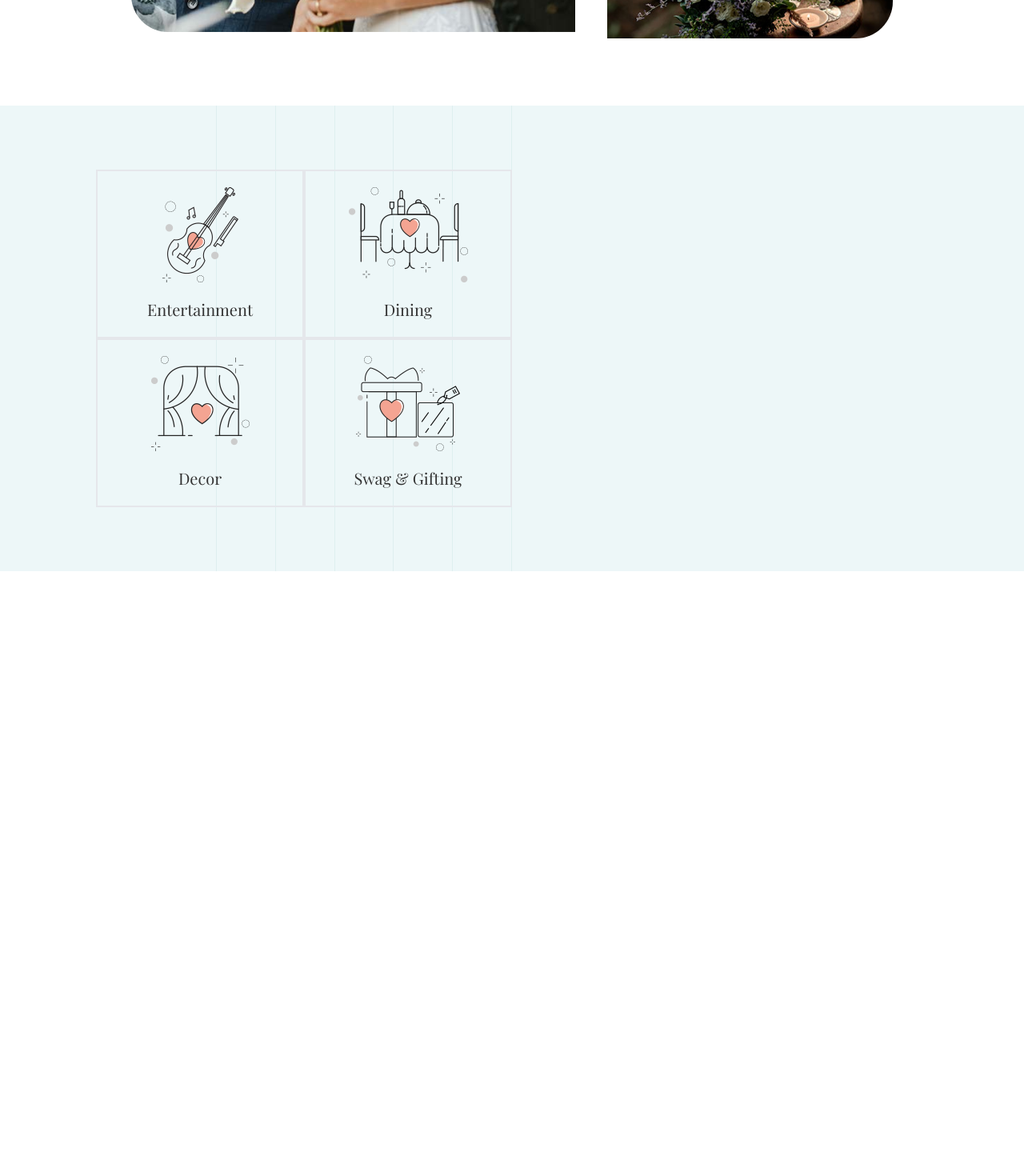
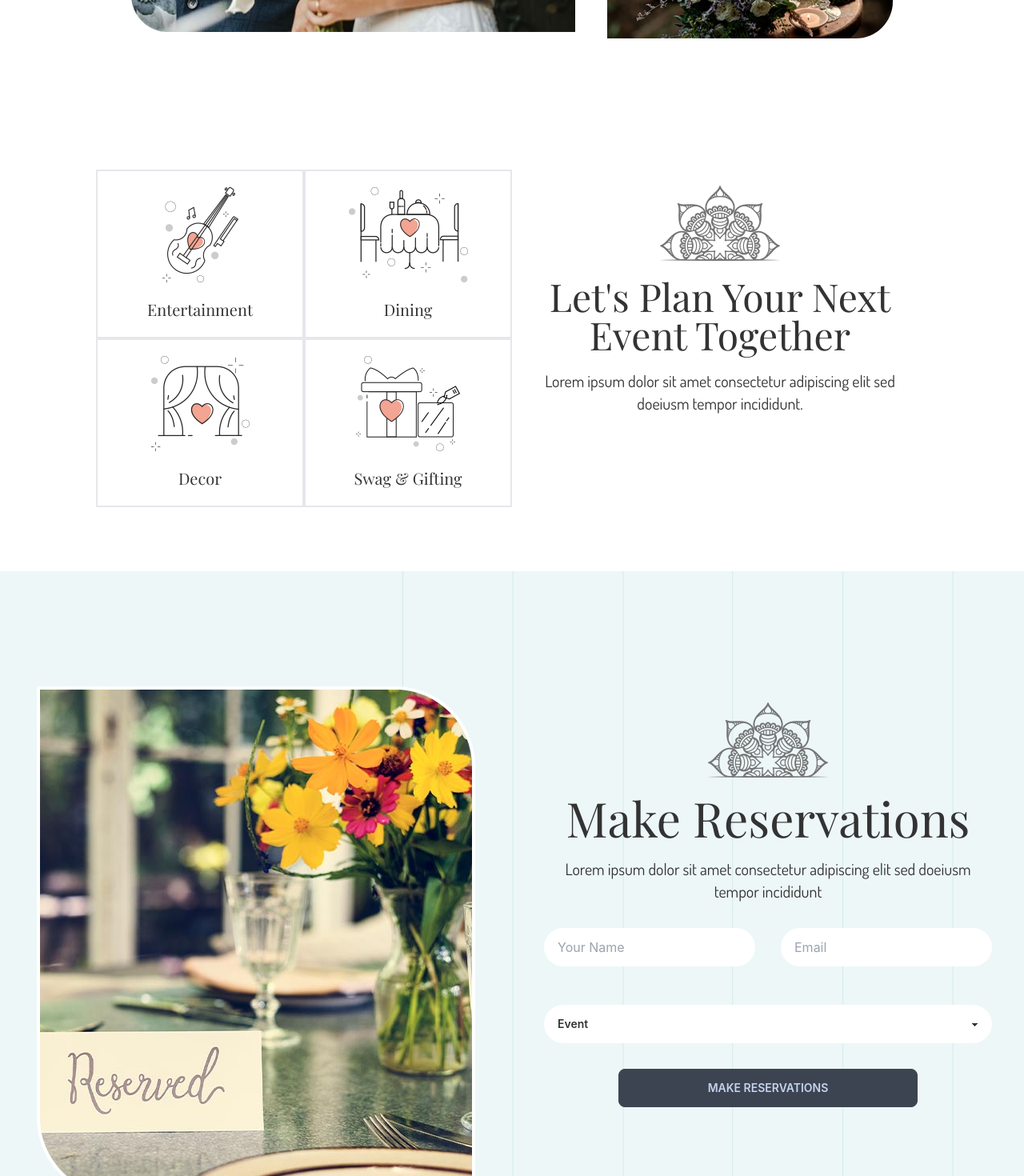
Before and after one commit to Al-Shaharia-Ifty/Unique-Creation-Event-Management, a React (Create React App) app: page / in a window 1280 px wide. Shown: the part 2940-4410 px from the top of the page at 80% size. Before the commit the page ends 3654 px from the top, so only its background shows below. Built offline with nearby package versions, Linux system fonts and the light colour scheme.

Commit message:
reservations almost done

```diff
--- a/package.json
+++ b/package.json
@@ -7,8 +7,11 @@
     "@testing-library/react": "^13.3.0",
     "@testing-library/user-event": "^13.5.0",
     "daisyui": "^2.24.0",
+    "date-fns": "^2.29.2",
     "react": "^18.2.0",
+    "react-day-picker": "^8.2.0",
     "react-dom": "^18.2.0",
+    "react-hook-form": "^7.34.2",
     "react-icons": "^4.4.0",
     "react-router-dom": "^6.3.0",
     "react-scripts": "5.0.1",
--- a/src/Pages/Home/Home.js
+++ b/src/Pages/Home/Home.js
@@ -3,6 +3,7 @@ import AboutSection from "./AboutSection";
 import Banner from "./Banner";
 import Product from "./Product";
 import Program from "./Program";
+import Reservations from "./Reservations";
 import Together from "./Together";
 
 const Home = () => {
@@ -13,6 +14,7 @@ const Home = () => {
       <Product />
       <Program />
       <Together />
+      <Reservations />
     </div>
   );
 };
--- /dev/null
+++ b/src/Pages/Home/Reservations.js
@@ -0,0 +1,130 @@
+import React, { useState } from "react";
+import bg from "../../Assets/logo/lines_section4.jpg";
+import img from "../../Assets/images/reserved_sec9.jpg";
+import logo from "../../Assets/logo/Design_element.png";
+import { useForm } from "react-hook-form";
+import { DayPicker } from "react-day-picker";
+import "react-day-picker/dist/style.css";
+
+const Reservations = () => {
+  const {
+    register,
+    formState: { errors },
+    handleSubmit,
+  } = useForm();
+
+  const [date, setDate] = useState(new Date());
+
+  const onSubmit = (data) => {
+    console.log(data);
+  };
+
+  return (
+    <div
+      style={{
+        background: `url(${bg})`,
+        backgroundSize: "cover",
+      }}
+    >
+      <div className="lg:flex block pt-36 pb-96">
+        <div className="lg:w-1/2 w-full px-10 text-center">
+          <img
+            src={img}
+            alt=""
+            className="mx-auto border-4 border-white rounded-tr-[100px] rounded-bl-[100px] hover:scale-110 transition ease-linear duration-200"
+          />
+        </div>
+        <div className="lg:w-1/2 w-full px-10">
+          <img
+            src={logo}
+            className="mx-auto lg:mt-5 mt-10 hover:scale-110 transition ease-linear duration-200"
+            alt=""
+          />
+          <h1 className="text-3xl lg:text-6xl font-banner text-center mt-5 ">
+            Make Reservations
+          </h1>
+          <p className="text-xl font-line text-center mt-5">
+            Lorem ipsum dolor sit amet consectetur adipiscing elit sed doeiusm
+            tempor incididunt
+          </p>
+          <div>
+            <form
+              className="grid grid-cols-2 gap-8 mt-8"
+              onSubmit={handleSubmit(onSubmit)}
+            >
+              <div>
+                <input
+                  type="text"
+                  placeholder="Your Name"
+                  className="input rounded-full w-full max-w-xs"
+                  {...register("name", {
+                    required: {
+                      value: true,
+                      message: "Name is required",
+                    },
+                  })}
+                />
+                <label className="label">
+                  {errors.name?.type === "required" && (
+                    <span className="label-text-alt text-red-500">
+                      {errors.name.message}
+                    </span>
+                  )}
+                </label>
+              </div>
+              <div>
+                <input
+                  type="email"
+                  placeholder="Email"
+                  className="input rounded-full w-full max-w-xs"
+                  {...register("email", {
+                    required: {
+                      value: true,
+                      message: "Email is required",
+                    },
+                    pattern: {
+                      value: /[a-z0-9]+@[a-z]+\.[a-z]{2,3}/,
+                      message: "Provide a valid email",
+                    },
+                  })}
+                />
+                <label className="label">
+                  {errors.email?.type === "required" && (
+                    <span className="label-text-alt text-red-500">
+                      {errors.email.message}
+                    </span>
+                  )}
+                  {errors.email?.type === "pattern" && (
+                    <span className="label-text-alt text-red-500">
+                      {errors.email.message}
+                    </span>
+                  )}
+                </label>
+              </div>
+              <div className="col-span-2">
+                {/* <DayPicker mode="single" selected={date} onSelect={setDate} /> */}
+                <select className="select w-full rounded-full">
+                  <option disabled selected>
+                    Event
+                  </option>
+                  <option>Homer</option>
+                  <option>Marge</option>
+                  <option>Bart</option>
+                  <option>Lisa</option>
+                  <option>Maggie</option>
+                </select>
+              </div>
+              <input
+                className="btn w-2/3 mx-auto col-span-2"
+                value="Make Reservations"
+                type="submit"
+              />
+            </form>
+          </div>
+        </div>
+      </div>
+    </div>
+  );
+};
+
+export default Reservations;
--- a/src/Pages/Home/Together.js
+++ b/src/Pages/Home/Together.js
@@ -1,18 +1,13 @@
 import React from "react";
-import bg from "../../Assets/logo/lines_section4.jpg";
 import ent from "../../Assets/logo/sec6_guitar.png";
 import din from "../../Assets/logo/dinning.png";
 import dec from "../../Assets/logo/decor.png";
 import swa from "../../Assets/logo/swaggifting.png";
+import logo from "../../Assets/logo/Design_element.png";
 
 const Together = () => {
   return (
-    <div
-      style={{
-        background: `url(${bg})`,
-        backgroundSize: "cover",
-      }}
-    >
+    <div>
       <div className="lg:mt-20 py-20 lg:mx-20 lg:flex block px-10">
         <div className="lg:w-1/2 w-full grid grid-cols-2 h">
           <div className="border-2 text-center ">
@@ -48,7 +43,20 @@ const Together = () => {
             <h1 className="m-5 font-banner text-xl">Swag & Gifting</h1>
           </div>
         </div>
-        <div></div>
+        <div className="lg:w-1/2 w-full px-10">
+          <img
+            src={logo}
+            className="mx-auto lg:mt-5 mt-10 hover:scale-110 transition ease-linear duration-200"
+            alt=""
+          />
+          <h2 className="mt-5 lg:text-5xl text-3xl font-banner text-center">
+            Let's Plan Your Next Event Together
+          </h2>
+          <p className="text-xl font-line text-center mt-5">
+            Lorem ipsum dolor sit amet consectetur adipiscing elit sed doeiusm
+            tempor incididunt.
+          </p>
+        </div>
       </div>
     </div>
   );
```
Also changed, not shown: 1 other file (tests, documents, lock files or other folders).
